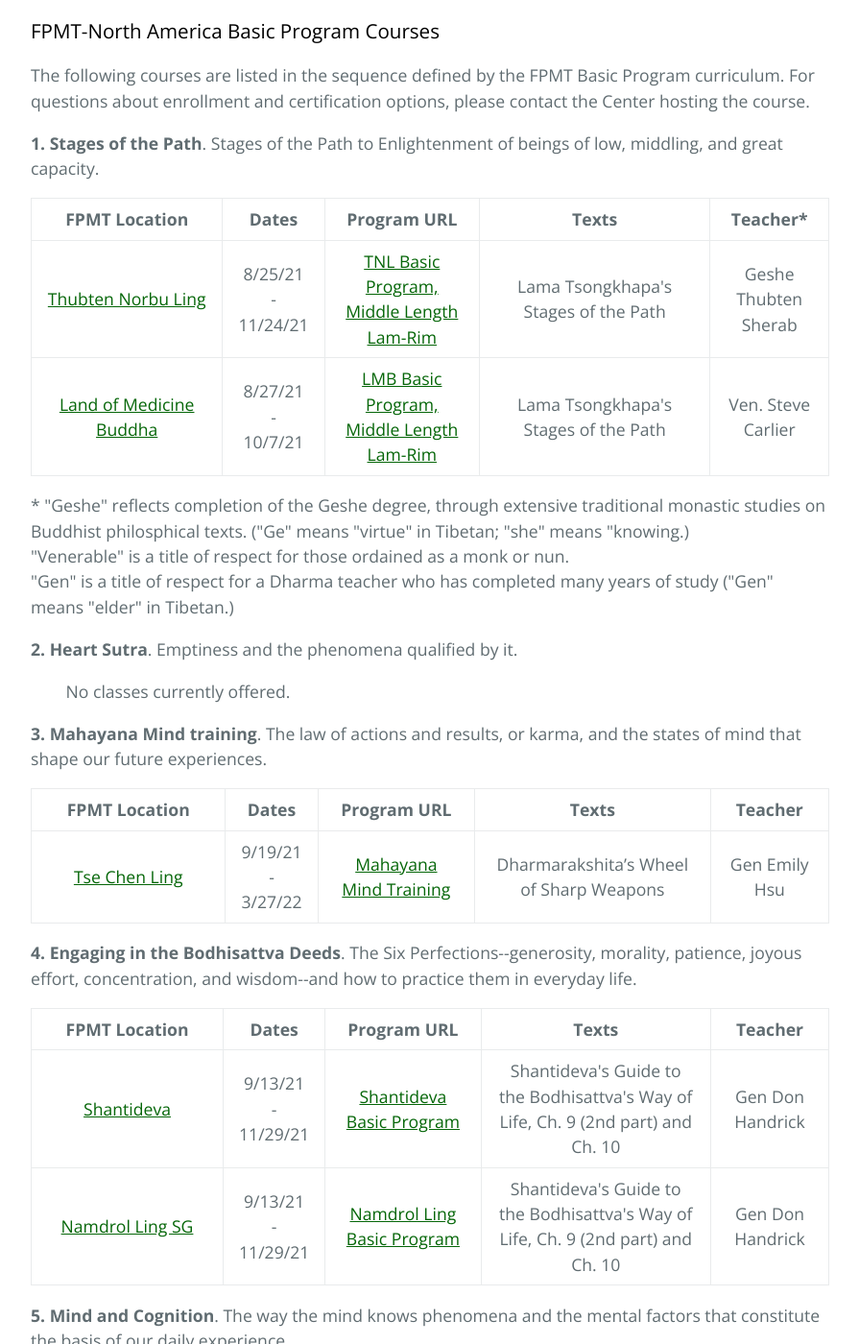
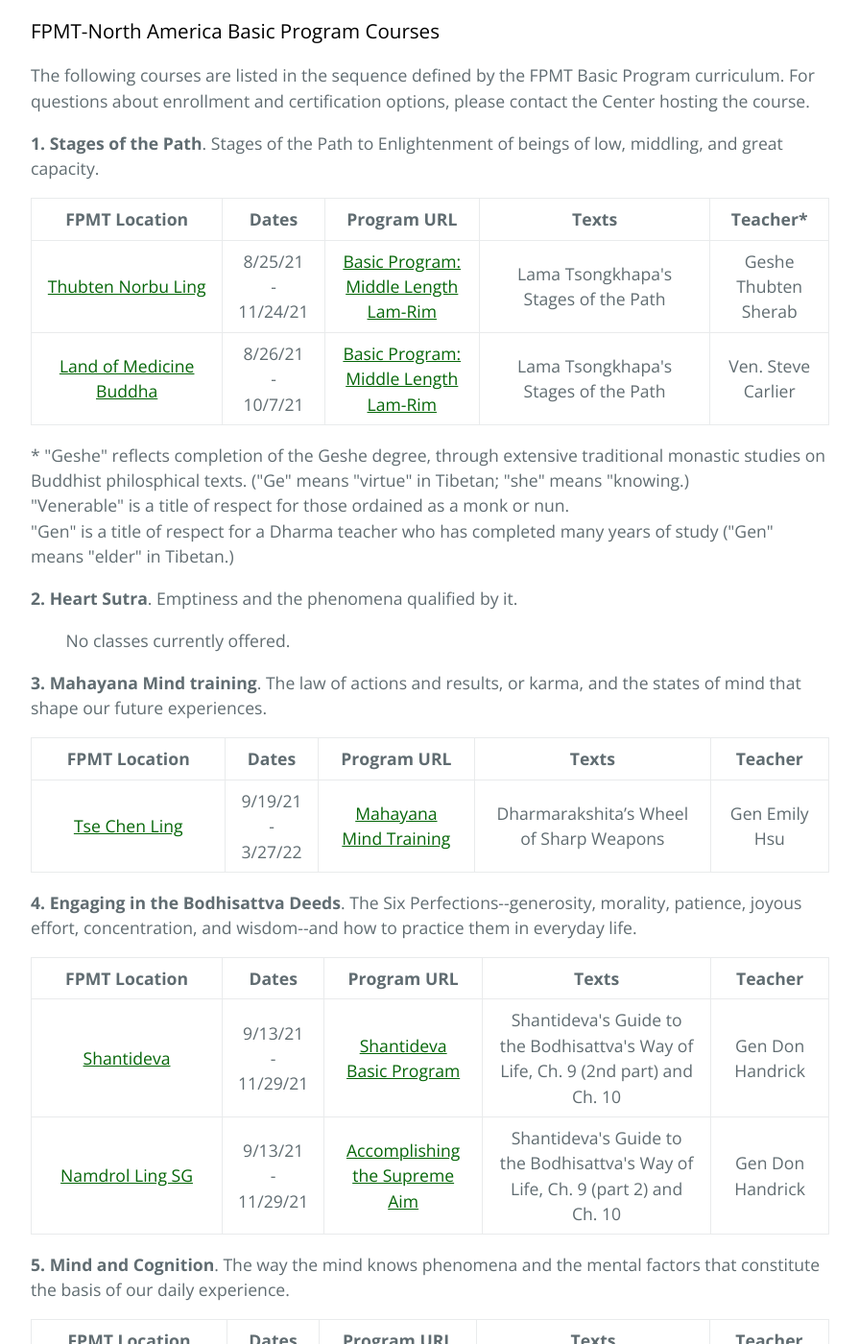
Before and after one commit to lgeorge/lgeorge.github.io, a Jekyll site: the page built from fpmt-na/index.html, in a window 1280 px wide and 1400 px high, scrolled down 572 px. Shown: the whole window at 96% size, without its empty margins (192-1087 px from the left). Built offline with Jekyll 4.4.1, drawn with Linux system fonts in a browser that asks for light colours; some of the changed text lies outside the part shown.

Commit message:
Update index.html

```diff
--- a/fpmt-na/index.html
+++ b/fpmt-na/index.html
@@ -38,14 +38,14 @@
     			<tr>
             <td style="text-align:center"><a href="https://tnlsf.org/" target="_blank" rel="noreferrer noopener">Thubten Norbu Ling</a></td>
             <td style="text-align:center">8/25/21 - 11/24/21</td>
-            <td style="text-align:center"><a href="https://tnlsf.org/event/basic-program-middle-length-lam-rim/2021-09-08/" target="_blank" rel="noreferrer noopener">TNL Basic Program, Middle Length Lam-Rim</a></td>
+            <td style="text-align:center"><a href="https://tnlsf.org/event/basic-program-middle-length-lam-rim/2021-09-08/" target="_blank" rel="noreferrer noopener">Basic Program: Middle Length Lam-Rim</a></td>
             <td style="text-align:center">Lama Tsongkhapa's Stages of the Path</td>
             <td style="text-align:center">Geshe Thubten Sherab</td>
           </tr>
           <tr>
             <td style="text-align:center"><a href="https://landofmedicinebuddha.org/" target="_blank" rel="noreferrer noopener">Land of Medicine Buddha</a></td>
-            <td style="text-align:center">8/27/21 - 10/7/21</td>
-            <td style="text-align:center"><a href="https://landofmedicinebuddha.org/events/middle-length-lam-rim-with-ven-steve-carlier-via-zoom-2-2021-09-02/" target="_blank" rel="noreferrer noopener">LMB Basic Program, Middle Length Lam-Rim</a></td>
+            <td style="text-align:center">8/26/21 - 10/7/21</td>
+            <td style="text-align:center"><a href="https://landofmedicinebuddha.org/events/middle-length-lam-rim-with-ven-steve-carlier-via-zoom-2-2021-09-02/" target="_blank" rel="noreferrer noopener">Basic Program: Middle Length Lam-Rim</a></td>
             <td style="text-align:center">Lama Tsongkhapa's Stages of the Path</td>
             <td style="text-align:center">Ven. Steve Carlier</td>
           </tr>
@@ -106,8 +106,8 @@
           <tr>
             <td style="text-align:center"><a href="http://namdrol-ling.com/" target="_blank" rel="noreferrer noopener"></a><a target="_blank" href="http://namdrol-ling.com/" rel="noreferrer noopener">Namdrol Ling SG</a></td>
             <td style="text-align:center">9/13/21 - 11/29/21</td>
-            <td style="text-align:center"><a href="http://namdrol-ling.com/event/chapter-9-part-1-developing-perfect-wisdom-with-gen-don-handrick/" target="_blank" rel="noreferrer noopener">Namdrol Ling Basic Program</td>
-            <td style="text-align:center">Shantideva's Guide to the Bodhisattva's Way of Life, Ch. 9 (2nd part) and Ch. 10</td>
+            <td style="text-align:center"><a href="http://namdrol-ling.com/event/accomplishing-the-supreme-aim-shantidevas-guide-to-the-bodhisattvas-way-of-life-chapter-9-pt-2-chapter-10/" target="_blank" rel="noreferrer noopener">Accomplishing the Supreme Aim</td>
+            <td style="text-align:center">Shantideva's Guide to the Bodhisattva's Way of Life, Ch. 9 (part 2) and Ch. 10</td>
             <td style="text-align:center">Gen Don Handrick</td>
           </tr>
     		</tbody>
@@ -129,7 +129,7 @@
     			<tr>
             <td style="text-align:center"><a href="https://tnlsf.org/" target="_blank" rel="noreferrer noopener">Thubten Norbu Ling</a></td>
             <td style="text-align:center">7/10/21 - 9/4/21</td>
-            <td style="text-align:center"><a href="https://tnlsf.org/event/basic-program-mind-and-cognition-with-ven-george-churinoff/2021-07-10/" target="_blank" rel="noreferrer noopener">TNL Basic Program</a></td>
+            <td style="text-align:center"><a href="https://tnlsf.org/event/basic-program-mind-and-cognition-with-ven-george-churinoff/2021-07-10/" target="_blank" rel="noreferrer noopener">Basic Program: Mind and Cognition</a></td>
             <td style="text-align:center"></td>
             <td style="text-align:center">Ven. George Churinoff</td>
           </tr>
```
